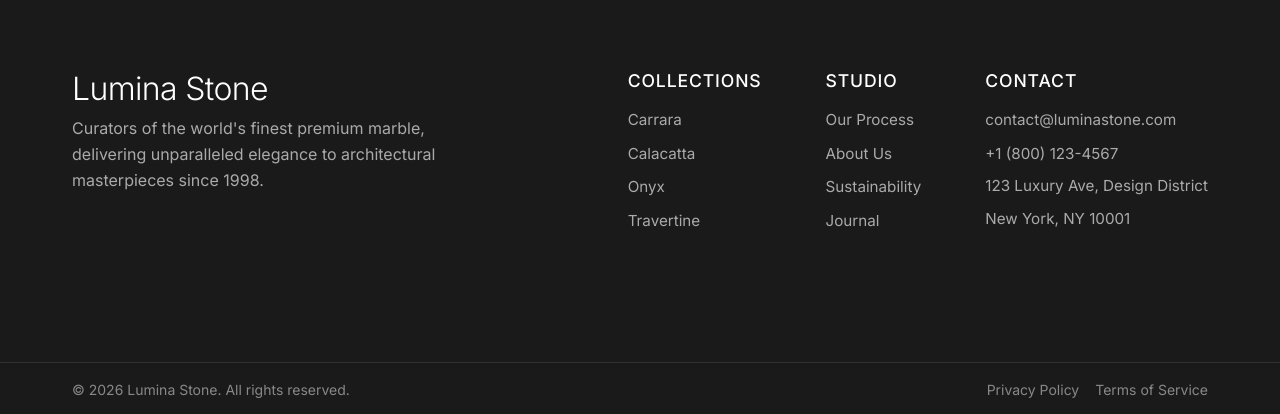
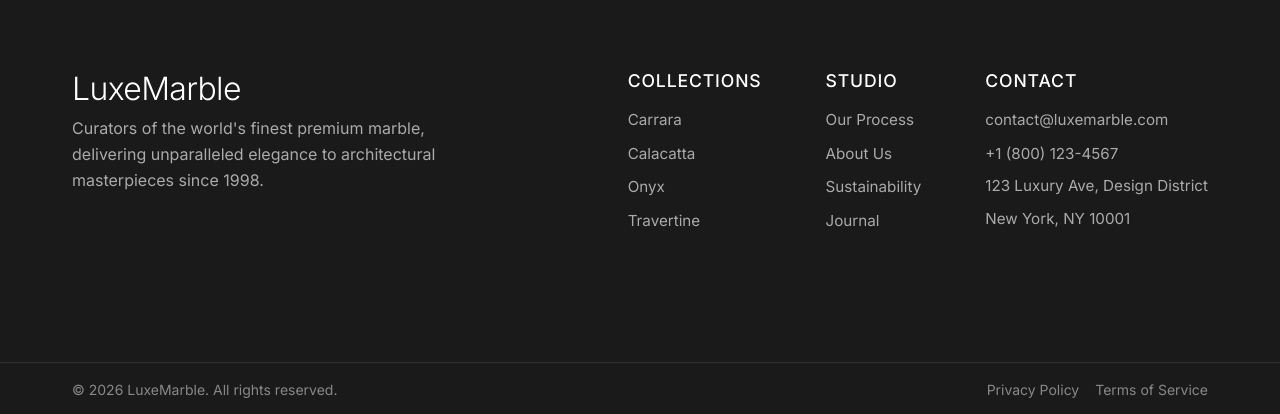
Before and after one commit to shashankmauryaa/simple-marbles, a React (Vite) app: page / in a window 1280 px wide. Shown: the part 2440-2854 px from the top of the page. Built offline with nearby package versions, Linux system fonts and the light colour scheme.

Commit message:
chore: rename brand from Lumina Stone to LuxeMarble across site metadata and footer content

```diff
--- a/index.html
+++ b/index.html
@@ -6,7 +6,7 @@
     <meta name="viewport" content="width=device-width, initial-scale=1.0" />
 
     <!-- SEO Tags -->
-    <title>Lumina Stone | Premium Marble Studio</title>
+    <title>LuxeMarble | Premium Marble Studio</title>
     <meta name="description" content="Discover the world's most exquisite, premium marble collections. Elevate your architecture and design with our carefully curated stone." />
 
     <!-- Google Fonts: Inter -->
--- a/src/components/Footer.tsx
+++ b/src/components/Footer.tsx
@@ -5,7 +5,7 @@ export default function Footer() {
     <footer id="contact" className="footer">
       <div className="container footer-container">
         <div className="footer-brand">
-          <h2>Lumina Stone</h2>
+          <h2>LuxeMarble</h2>
           <p>Curators of the world's finest premium marble, delivering unparalleled elegance to architectural masterpieces since 1998.</p>
         </div>
 
@@ -33,7 +33,7 @@ export default function Footer() {
           <div className="footer-links">
             <h3>Contact</h3>
             <ul>
-              <li><a href="mailto:contact@luminastone.com">contact@luminastone.com</a></li>
+              <li><a href="mailto:contact@luxemarble.com">contact@luxemarble.com</a></li>
               <li><a href="tel:+18001234567">+1 (800) 123-4567</a></li>
               <li><p>123 Luxury Ave, Design District</p></li>
               <li><p>New York, NY 10001</p></li>
@@ -43,7 +43,7 @@ export default function Footer() {
       </div>
       <div className="footer-bottom">
         <div className="container footer-bottom-inner">
-          <p>&copy; {new Date().getFullYear()} Lumina Stone. All rights reserved.</p>
+          <p>&copy; {new Date().getFullYear()} LuxeMarble. All rights reserved.</p>
           <div className="footer-legal">
             <a href="#privacy">Privacy Policy</a>
             <a href="#terms">Terms of Service</a>
```
